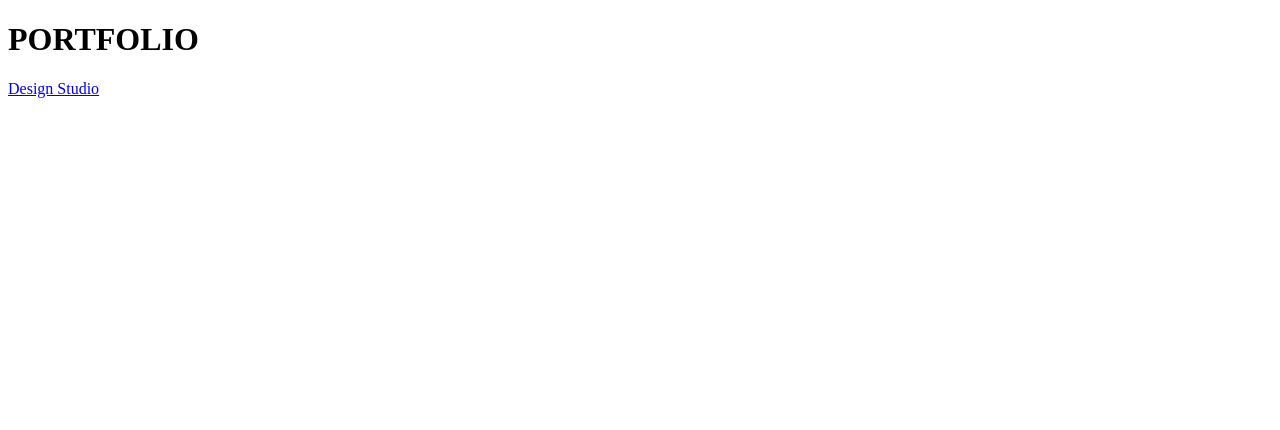
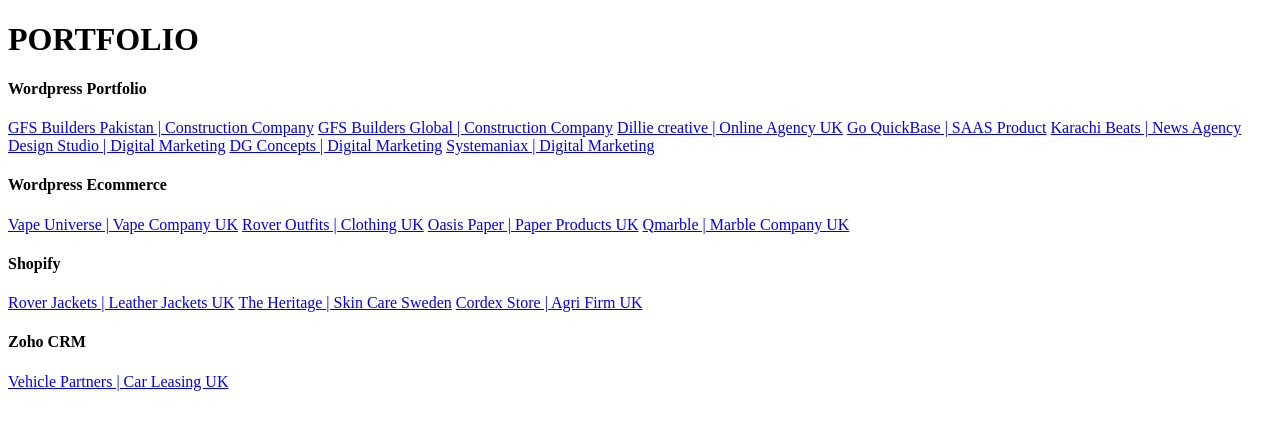
Before and after one commit to Anosh-Raza/anosh-portfolio, a plain HTML site: page index.html in a window 1280 px wide. Drawn offline with Linux system fonts and the light colour scheme.

Commit message:
Websites Added

```diff
--- a/index.html
+++ b/index.html
@@ -7,6 +7,28 @@
 </head>
 <body>
     <h1>PORTFOLIO</h1>
-    <a href="https://www.designstudioonline.com/">Design Studio</a>
+    <h4>Wordpress Portfolio</h4>
+    <a href="https://www.gfsbuilders.com.pk/">GFS Builders Pakistan | Construction Company</a>
+    <a href="https://www.gfsbuilder.com/">GFS Builders Global | Construction Company</a>
+    <a href="http://wwww.dilliecreative.com/">Dillie creative | Online Agency UK</a>
+    <a href="https://www.goquickbase.com/">Go QuickBase | SAAS Product</a>
+    <a href="https://www.karachibeats.com/">Karachi Beats | News Agency</a>
+    <a href="https://www.designstudioonline.com/">Design Studio | Digital Marketing</a>
+    <a href="https://www.dgconcepts.com.pk/">DG Concepts | Digital Marketing</a>
+    <a href="https://www.systemaniax.com/">Systemaniax | Digital Marketing</a>
+
+    <h4>Wordpress Ecommerce</h4>
+    <a href="https://www.vapeuniverse.co.uk//">Vape Universe | Vape Company UK</a>
+    <a href="https://www.roveroutfits.com/">Rover Outfits | Clothing UK</a>
+    <a href="https://www.oasispaper.com/">Oasis Paper | Paper Products UK</a>
+    <a href="https://www.qmarble-granite.co.uk/">Qmarble | Marble Company UK</a>
+
+    <h4>Shopify</h4>
+    <a href="https://www.roverjackets.com/">Rover Jackets | Leather Jackets UK</a>
+    <a href="https://www.theheritage.se/">The Heritage | Skin Care Sweden</a>
+    <a href="https://www.cordexstore.com/">Cordex Store | Agri Firm UK</a>
+
+    <h4>Zoho CRM</h4>
+    <a href="https://www.vehicle-partners.co.uk/">Vehicle Partners | Car Leasing UK</a>
 </body>
 </html>
```
